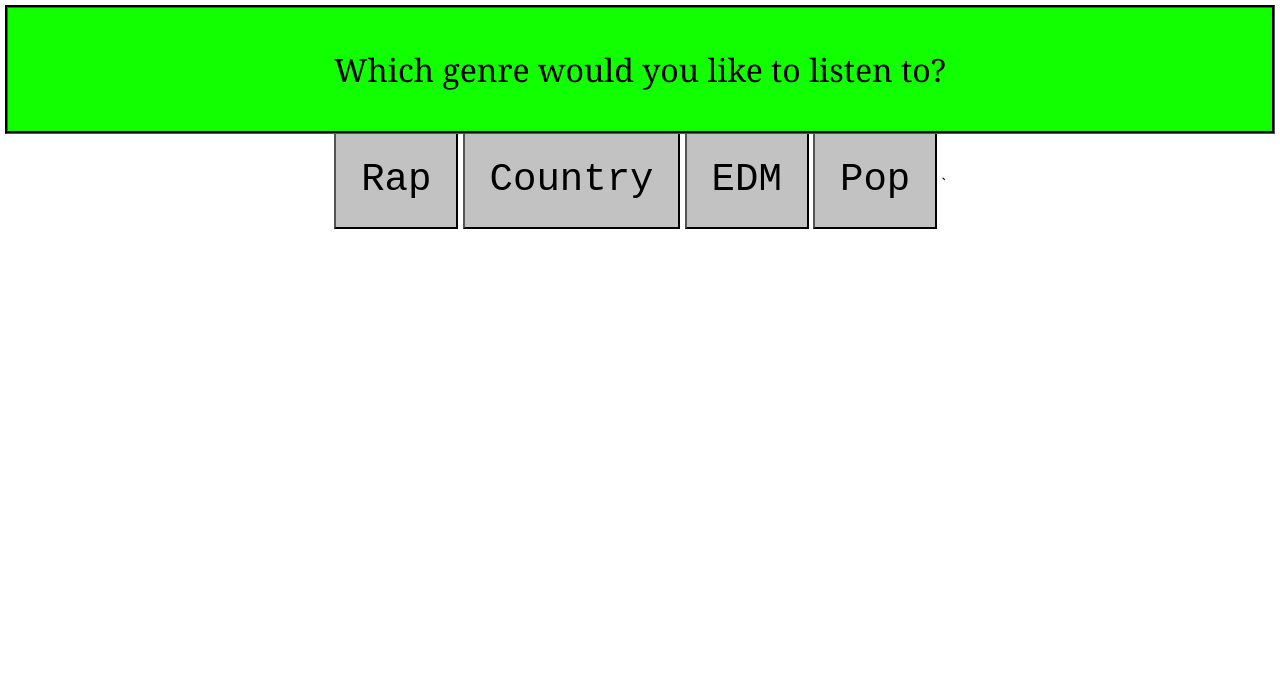
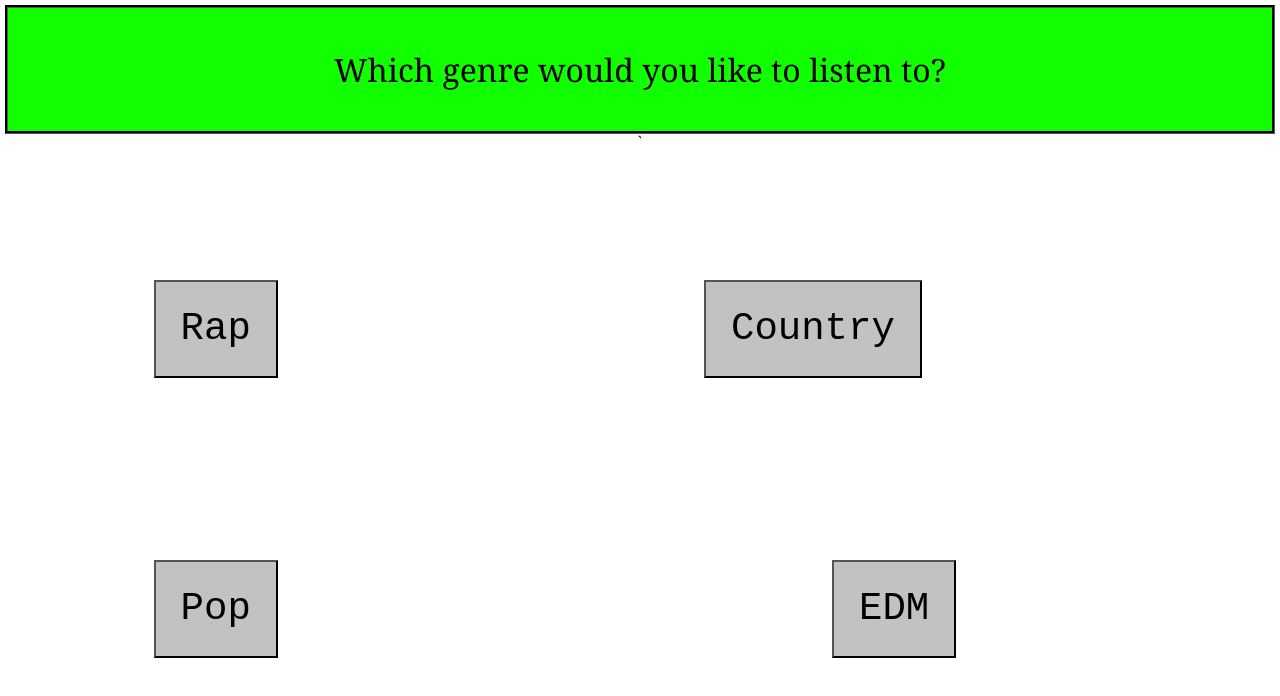
Before and after one commit to maclaing12345/Song-Chooser, a plain HTML site: page question2.html in a window 1280 px wide. Drawn offline with Linux system fonts and the light colour scheme.

Commit message:
Update question2.html

```diff
--- a/question2.html
+++ b/question2.html
@@ -8,11 +8,12 @@
     <header>Which genre would you like to listen to?</header>
 
 </head>
-<button onclick="location.replace('question3.html')">Rap</button>
-<button onclick="location.replace('question3.html')">Country</button>
-<button onclick="location.replace('question3.html')">EDM</button>
-<button onclick="location.replace('question3.html')">Pop</button>
-
+<div class = "Questions">
+<button id = "Rap" onclick="location.replace('question3.html')">Rap</button>
+<button id = "Country" onclick="location.replace('question3.html')">Country</button>
+<button id = "EDM"onclick="location.replace('question3.html')">EDM</button>
+<button id = "Pop"onclick="location.replace('question3.html')">Pop</button>
+</div>
 <body>
     `
 </body>
```
